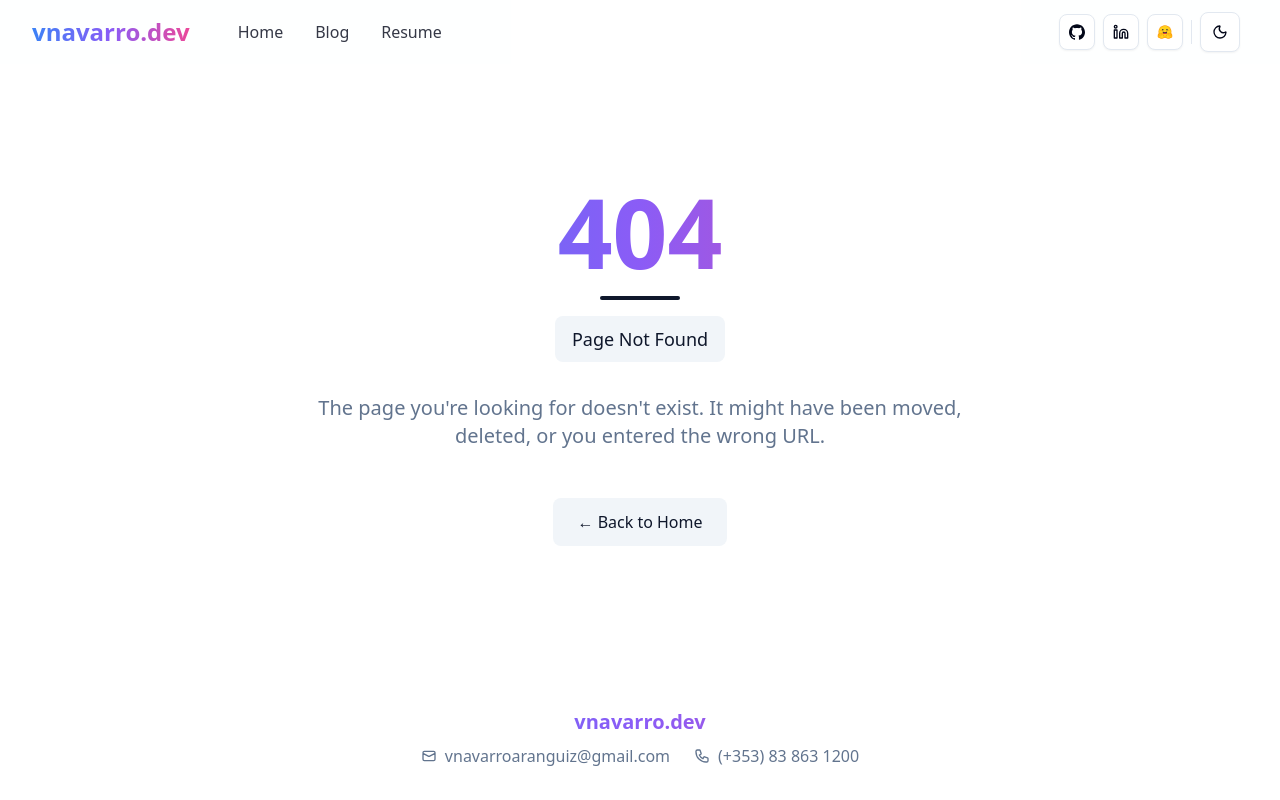
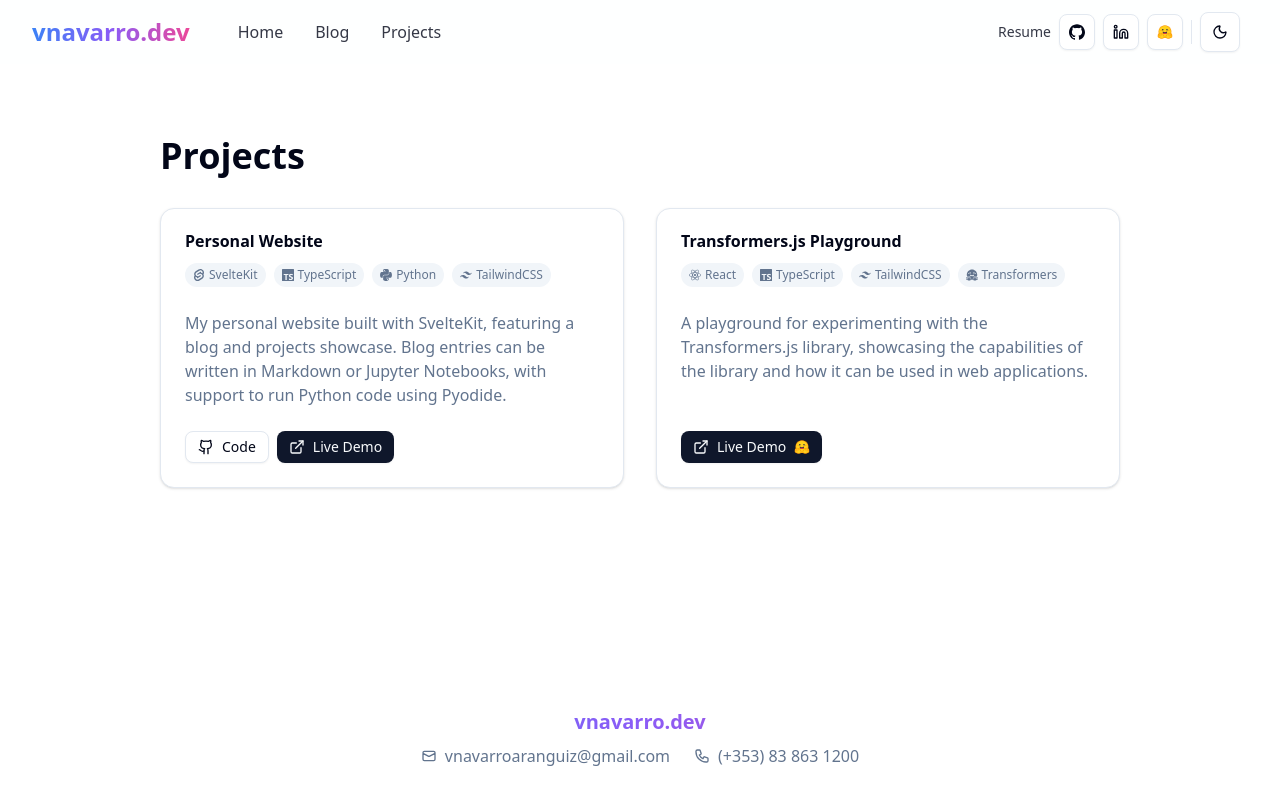
Before and after one commit to Vokturz/vnavarro.dev, a SvelteKit app: page /projects in a window 1280 px wide. Before the commit this address had no page. Built offline with nearby package versions, Linux system fonts and the light colour scheme.

Commit message:
Add project card component and projects page

```diff
--- /dev/null
+++ b/src/lib/components/ProjectCard.svelte
@@ -0,0 +1,81 @@
+<script lang="ts">
+  import type { Project } from '$lib/types'
+  import {
+    Card,
+    CardContent,
+    CardDescription,
+    CardFooter,
+    CardHeader,
+    CardTitle
+  } from '$lib/components/ui/card'
+  import { Button } from '$lib/components/ui/button'
+  import { ExternalLink, Github } from 'lucide-svelte'
+  import TechIcon from './TechIcon.svelte'
+  import HfIcon from '$lib/icons/HFIcon.svelte'
+
+  interface Props {
+    project: Project
+    includeImage?: boolean
+  }
+
+  let { project, includeImage = false }: Props = $props()
+</script>
+
+<Card class="card-hover flex h-full flex-col">
+  <CardHeader>
+    <CardTitle>{project.title}</CardTitle>
+    {#if project.liveUrl && includeImage}
+      <img
+        src="https://mini.s-shot.ru/1024x768/PNG/?{project.liveUrl}"
+        alt={project.title + ' screenshot'}
+        class="h-48 w-full rounded-lg border object-cover"
+        loading="lazy"
+      />
+    {/if}
+    <CardDescription class="mt-2 flex flex-wrap gap-2">
+      {#each project.technologies as tech (tech)}
+        <div class="bg-muted flex items-center gap-1 rounded-full px-2 py-1 text-xs">
+          <TechIcon name={tech.toLowerCase()} class="h-3 w-3" />
+          <span>{tech}</span>
+        </div>
+      {/each}
+    </CardDescription>
+  </CardHeader>
+
+  <CardContent class="flex-grow">
+    <p class="text-muted-foreground">{project.description}</p>
+  </CardContent>
+
+  <CardFooter class="flex gap-2">
+    {#if project.githubUrl}
+      <Button variant="outline" size="sm" class="flex items-center">
+        <a
+          href={project.githubUrl}
+          target="_blank"
+          rel="noopener noreferrer"
+          class="flex items-center"
+        >
+          <Github class="mr-2 h-4 w-4" />
+          Code
+        </a>
+      </Button>
+    {/if}
+
+    {#if project.liveUrl || project.hfUrl}
+      <Button variant="default" size="sm" class="flex items-center">
+        <a
+          href={project.liveUrl ?? project.hfUrl}
+          target="_blank"
+          rel="noopener noreferrer"
+          class="flex items-center gap-2"
+        >
+          <ExternalLink class="h-4 w-4" />
+          Live Demo
+          {#if project.hfUrl}
+            <HfIcon class="h-4 w-4" />
+          {/if}
+        </a>
+      </Button>
+    {/if}
+  </CardFooter>
+</Card>
--- a/src/lib/components/SkillCard.svelte
+++ b/src/lib/components/SkillCard.svelte
@@ -9,7 +9,7 @@
       iconName: string
       color?: string
       description?: string
-      level?: number
+      // level?: number
     }
   }
 
--- a/src/lib/components/TechIcon.svelte
+++ b/src/lib/components/TechIcon.svelte
@@ -12,7 +12,13 @@
   }
 
   const iconName = `si${name.charAt(0).toUpperCase() + name.slice(1)}`
-  let iconData = icons[iconName as keyof typeof icons] as icons.SimpleIcon | undefined
+  let iconData = $derived(icons[iconName as keyof typeof icons] as icons.SimpleIcon | undefined)
+  if (name === 'transformers') {
+    iconData = icons['siHuggingface' as keyof typeof icons] as icons.SimpleIcon | undefined
+  }
+  if (name === 'sveltekit') {
+    iconData = icons['siSvelte' as keyof typeof icons] as icons.SimpleIcon | undefined
+  }
   let CustomIcon = customIcons[name as keyof typeof customIcons]
 </script>
 
--- a/src/lib/components/layout/Header.svelte
+++ b/src/lib/components/layout/Header.svelte
@@ -59,12 +59,13 @@
           <div class="ml-10 flex items-baseline space-x-8">
             <a href="/" class="nav-link">Home</a>
             <a href="/blog" class="nav-link">Blog</a>
-            <a href="/resume" class="nav-link">Resume</a>
+            <a href="/projects" class="nav-link">Projects</a>
           </div>
         </div>
       </div>
       <div class="flex items-center space-x-2">
         <div class="hidden items-center space-x-2 md:flex">
+          <a href="/resume" class="nav-link text-sm">Resume</a>
           <Button variant="outline" size="icon">
             <a href="https://github.com/Vokturz" target="_blank" rel="noopener noreferrer">
               <TechIcon name="github" class="h-5 w-5" />
@@ -120,7 +121,7 @@
     <div class="md:hidden" transition:slide={{ duration: 300 }}>
       <div class="bg-card/95 space-y-1 border-t px-2 pt-2 pb-3 backdrop-blur-sm sm:px-3">
         <a
-          href="/Home"
+          href="/"
           class="nav-link block px-3 py-2 text-base font-medium"
           onclick={closeMobileMenu}
           in:fade={{ delay: 100, duration: 200 }}
@@ -134,6 +135,14 @@
           in:fade={{ delay: 150, duration: 200 }}
         >
           Blog
+        </a>
+        <a
+          href="/projects"
+          class="nav-link block px-3 py-2 text-base font-medium"
+          onclick={closeMobileMenu}
+          in:fade={{ delay: 200, duration: 200 }}
+        >
+          Projects
         </a>
         <a
           href="/resume"
--- a/src/lib/components/sections/Hero.svelte
+++ b/src/lib/components/sections/Hero.svelte
@@ -4,9 +4,9 @@
 
 <header class="relative overflow-hidden">
   <div class="mx-auto max-w-7xl px-4 py-24 text-center sm:px-6 sm:py-32 lg:px-8">
-    <h1 class="mb-6 flex flex-col items-center text-4xl font-extrabold md:text-6xl">
-      <span class="gradient-text">vnavarro.dev</span>
-      <span class="typewriter">Developer & Astronomer</span>
+    <h1 class="mb-6 flex flex-col items-center font-extrabold">
+      <span class="gradient-text text-4xl md:text-6xl">vnavarro.dev</span>
+      <span class="typewriter text-3xl md:text-5xl">Developer & Astronomer</span>
     </h1>
 
     <div class="mt-10 flex justify-center space-x-4">
--- a/src/lib/icons/HFIcon.svelte
+++ b/src/lib/icons/HFIcon.svelte
@@ -1,11 +1,12 @@
 <script lang="ts">
-  let { class: className = 'h-4 w-4' }: { class?: string } = $props()
+  let { class: className = 'h-4 w-4', oneColor = false }: { class?: string; oneColor?: boolean } =
+    $props()
 </script>
 
 <svg class={className} viewBox="0 0 24 24" xmlns="http://www.w3.org/2000/svg">
   <path
     d="M2.25 11.535c0-3.407 1.847-6.554 4.844-8.258a9.822 9.822 0 019.687 0c2.997 1.704 4.844 4.851 4.844 8.258 0 5.266-4.337 9.535-9.687 9.535S2.25 16.8 2.25 11.535z"
-    fill="#FF9D0B"
+    fill={oneColor ? '' : '#FF9D0B'}
   />
   <path
     d="M11.938 20.086c4.797 0 8.687-3.829 8.687-8.551 0-4.722-3.89-8.55-8.687-8.55-4.798 0-8.688 3.828-8.688 8.55 0 4.722 3.89 8.55 8.688 8.55z"
--- a/src/routes/+page.svelte
+++ b/src/routes/+page.svelte
@@ -1,6 +1,7 @@
 <script lang="ts">
   import Hero from '$lib/components/sections/Hero.svelte'
   import PostCard from '$lib/components/PostCard.svelte'
+  import ProjectCard from '$lib/components/ProjectCard.svelte'
   import { Button } from '$lib/components/ui/button'
   import { scrollIntoView } from '$lib/actions'
   import { ExternalLink } from 'lucide-svelte'
@@ -45,17 +46,15 @@
         <!-- Content Section -->
         <div class="lg:col-span-2">
           <p class="text-muted-foreground text-lg leading-relaxed">
-            With a background in software development and data science, I enjoy building projects
-            with Svelte, TypeScript, and Go. My focus is on creating clean, efficient, and
-            user-friendly solutions. I'm always learning and exploring new technologies to improve
-            my craft.
+            Hey there! I'm Víctor—a software engineer and data scientist from Chile who loves
+            building cool things and exploring new ideas. Here you can find my thoughts, projects,
+            and experiments. Feel free to check out my latest blog posts or dive into my full resume
+            to see what I've been up to!
           </p>
 
           <p class="text-muted-foreground mt-4 text-lg leading-relaxed">
-            Currently working as an AI Engineer at CodeGPT, where I design knowledge-graph
-            algorithms and deploy production AI models. I hold a Master's in Astronomy and have
-            published research in prestigious journals including Scientific Reports and Nature
-            Scientific Data.
+            If you find something interesting here or just want to connect, don't hesitate to reach
+            out!
           </p>
 
           <div class="mt-8">
@@ -91,5 +90,36 @@
         {/if}
       </div>
     </section>
+
+    <section id="projects" class="bg-card/50 mt-16 rounded-lg border py-20">
+      <div class="mx-auto max-w-7xl px-4 sm:px-6 lg:px-8">
+        <div class="mb-16 text-center">
+          <h2 class="gradient-text text-3xl font-extrabold sm:text-4xl">Featured Projects</h2>
+          <div class="bg-primary mx-auto mt-4 h-1 w-20 rounded-full"></div>
+          <p class="text-muted-foreground mx-auto mt-4 max-w-2xl text-xl">
+            Some of the projects I've been working on recently.
+          </p>
+        </div>
+
+        {#if data.projects && data.projects.length > 0}
+          <div class="grid grid-cols-1 gap-8 md:grid-cols-2 lg:grid-cols-3">
+            {#each data.projects as project (project.title)}
+              <ProjectCard {project} />
+            {/each}
+          </div>
+
+          <div class="mt-12 text-center">
+            <Button variant="outline" class="group">
+              <a href="/projects" class="flex items-center">
+                View All Projects
+                <ExternalLink class="ml-2 h-4 w-4 transition-transform group-hover:translate-x-1" />
+              </a>
+            </Button>
+          </div>
+        {:else}
+          <p class="text-muted-foreground text-center">No projects yet. Check back soon!</p>
+        {/if}
+      </div>
+    </section>
   </main>
 </div>
--- /dev/null
+++ b/src/routes/projects/+page.server.ts
@@ -0,0 +1,19 @@
+import type { Project } from '$lib/types'
+
+const projectFile = import.meta.glob('/data/projects.json', {
+  query: '?raw',
+  import: 'default'
+})
+
+export async function load() {
+  const projectFiles = Object.values(projectFile)
+
+  if (projectFiles.length === 0) throw new Error('No project files found')
+  const projectsRaw = await projectFiles[0]()
+  const projects: Project[] = JSON.parse(projectsRaw as string)
+  const featuredProjects = projects.filter((project) => project.featured)
+
+  return {
+    projects: featuredProjects
+  }
+}
--- /dev/null
+++ b/src/routes/projects/+page.svelte
@@ -0,0 +1,23 @@
+<script lang="ts">
+  import ProjectCard from '$lib/components/ProjectCard.svelte'
+  import type { Project } from '$lib/types'
+  export let data: { projects: Project[] }
+</script>
+
+<div class="container mx-auto px-4 py-8">
+  <h1 class="mb-8 text-4xl font-bold">Projects</h1>
+  {#if !data.projects || data.projects.length === 0}
+    <div class="flex flex-row items-center gap-4">
+      <span class="text-primary h-12 w-12">🚧</span>
+      <h2>Under development</h2>
+    </div>
+  {:else}
+    <div class="grid gap-8 md:grid-cols-2">
+      {#each data.projects as project (project.title)}
+        <div class="flex flex-col gap-4">
+          <ProjectCard {project} includeImage={false} />
+        </div>
+      {/each}
+    </div>
+  {/if}
+</div>
```
Also changed, not shown: src/lib/types/index.ts (+11 -0 lines).
